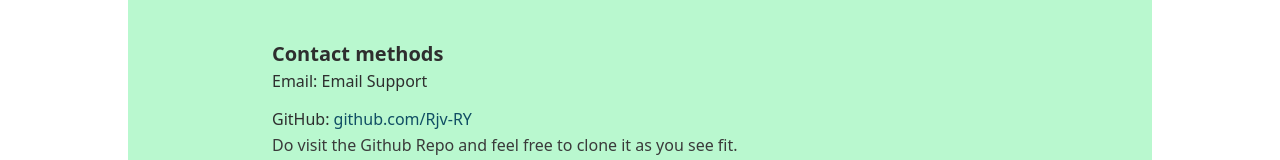
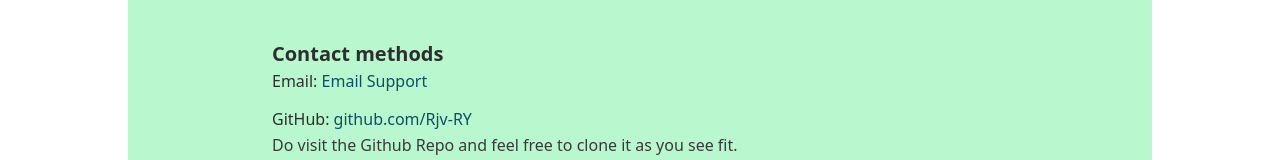
Before and after one commit to Rjv-RY/MangaWatch, a React (Vite) app in the folder frontend/: page /contact in a window 1280 px wide. Shown: the part 273-433 px from the top of the page. Built offline with nearby package versions, Linux system fonts and the light colour scheme; no server answers.

Commit message:
changing anchor colors

```diff
--- a/frontend/src/pages/Contact.jsx
+++ b/frontend/src/pages/Contact.jsx
@@ -20,7 +20,7 @@
             Email:{" "}
             <a
               href="mailto:rajivryadav18@gmail.com"
-              className="text-text-chart-3 hover:underline underline-offset-2"
+              className="text-chart-3 hover:underline underline-offset-2"
             >
               Email Support
             </a>
```
